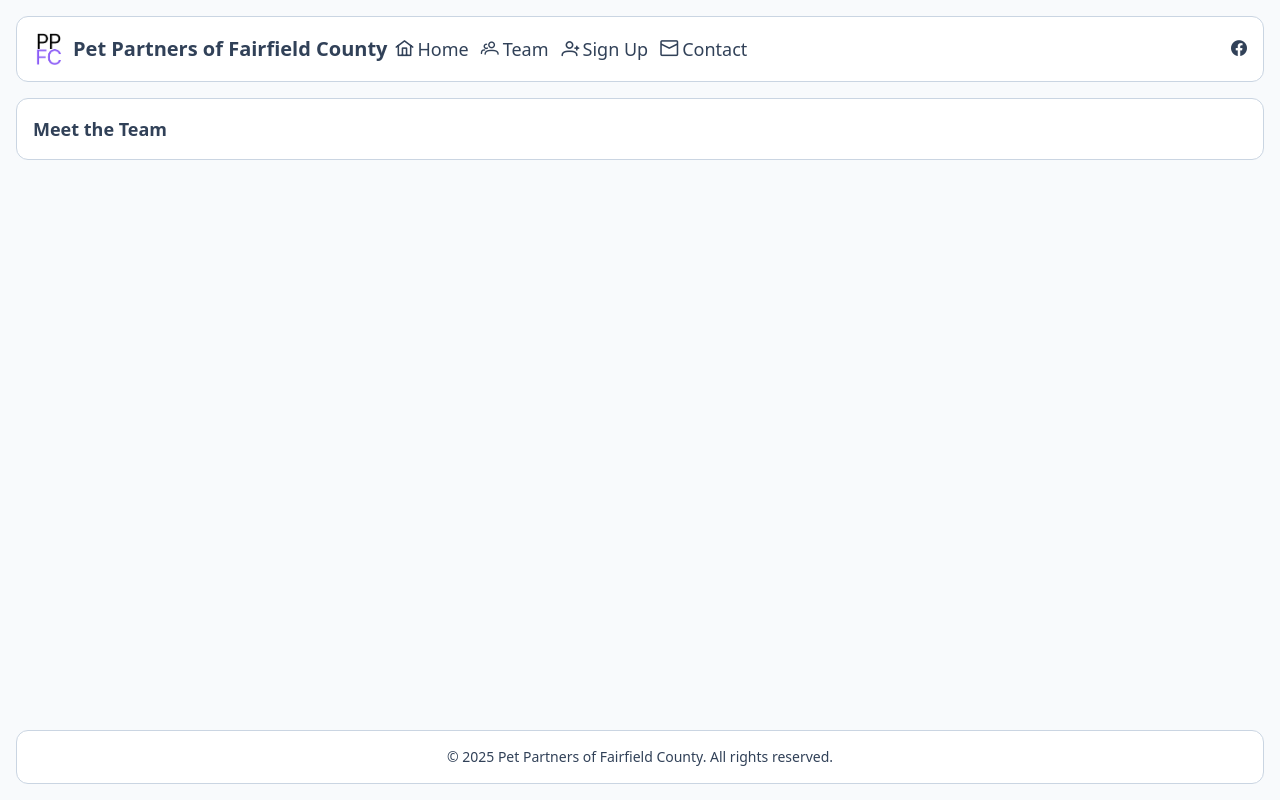
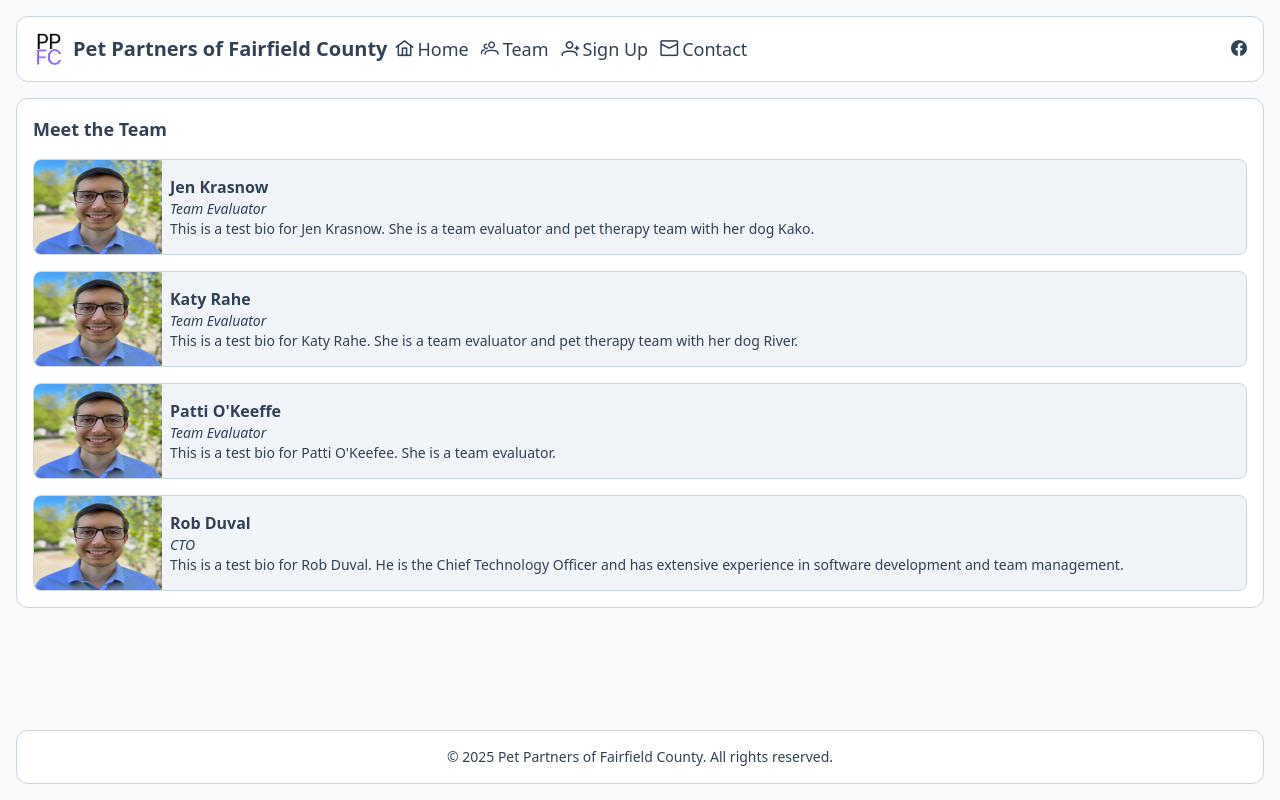
Before and after one commit to robduv/pet-partners-fc, a Vue app: page /team in a window 1280 px wide. Built offline with nearby package versions, Linux system fonts and the light colour scheme.

Commit message:
Revamp team member page

```diff
--- a/components.d.ts
+++ b/components.d.ts
@@ -16,6 +16,7 @@ declare module 'vue' {
     OrganizationChart: typeof import('primevue/organizationchart')['default']
     RouterLink: typeof import('vue-router')['RouterLink']
     RouterView: typeof import('vue-router')['RouterView']
+    TeamMember: typeof import('./src/components/TeamMember.vue')['default']
   }
   export interface ComponentCustomProperties {
     Ripple: typeof import('primevue/ripple')['default']
--- /dev/null
+++ b/src/components/TeamMember.vue
@@ -0,0 +1,23 @@
+<script setup lang="ts">
+export interface TeamMemberProps {
+  name: string
+  role: string
+  imageUrl: string
+  bio: string
+}
+
+const teamMember = defineProps<TeamMemberProps>()
+</script>
+
+<template>
+  <div
+    class="relative flex min-h-24 items-center gap-2 overflow-hidden rounded-lg border border-slate-300 bg-slate-100 text-slate-700"
+  >
+    <img :src="teamMember.imageUrl" alt="Team Member" class="absolute h-32 w-32" />
+    <div class="flex flex-col pr-2 pl-34">
+      <div class="font-bold">{{ teamMember.name }}</div>
+      <div class="text-sm italic">{{ teamMember.role }}</div>
+      <p class="text-sm">{{ teamMember.bio }}</p>
+    </div>
+  </div>
+</template>
--- a/src/views/HomeView.vue
+++ b/src/views/HomeView.vue
@@ -47,7 +47,7 @@ const events: CalendarEventProps[] = [
     <div
       class="flex flex-col gap-4 rounded-xl border border-slate-300 bg-white p-4 text-base text-slate-700"
     >
-      <div class="text-surface-600 dark:text-surface-400 text-base">
+      <div class="text-base">
         <div class="text-lg font-bold">Welcome</div>
         <span class="font-bold">Pet Partners of Fairfield County</span> is a group of active
         registered Pet Partners teams that reside in Fairfield County, CT. We support members, aim
--- a/src/views/TeamView.vue
+++ b/src/views/TeamView.vue
@@ -1,7 +1,47 @@
+<script setup lang="ts">
+import type { TeamMemberProps } from '@/components/TeamMember.vue'
+
+const teamMembers: TeamMemberProps[] = [
+  {
+    name: 'Jen Krasnow',
+    role: 'Team Evaluator',
+    imageUrl: '/rob.jpeg',
+    bio: 'This is a test bio for Jen Krasnow. She is a team evaluator and pet therapy team with her dog Kako.',
+  },
+  {
+    name: 'Katy Rahe',
+    role: 'Team Evaluator',
+    imageUrl: '/rob.jpeg',
+    bio: 'This is a test bio for Katy Rahe. She is a team evaluator and pet therapy team with her dog River.',
+  },
+  {
+    name: "Patti O'Keeffe",
+    role: 'Team Evaluator',
+    imageUrl: '/rob.jpeg',
+    bio: "This is a test bio for Patti O'Keefee. She is a team evaluator.",
+  },
+  {
+    name: 'Rob Duval',
+    role: 'CTO',
+    imageUrl: '/rob.jpeg',
+    bio: 'This is a test bio for Rob Duval. He is the Chief Technology Officer and has extensive experience in software development and team management.',
+  },
+]
+</script>
+
 <template>
   <div
     class="flex flex-col gap-4 rounded-xl border border-slate-300 bg-white p-4 text-base text-slate-700"
   >
     <div class="text-lg font-bold">Meet the Team</div>
+    <TeamMember
+      v-for="(member, index) in teamMembers"
+      :key="index"
+      :name="member.name"
+      :role="member.role"
+      :imageUrl="member.imageUrl"
+      :bio="member.bio"
+    >
+    </TeamMember>
   </div>
 </template>
```
